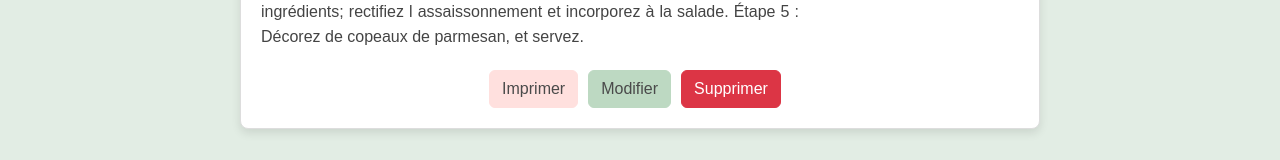
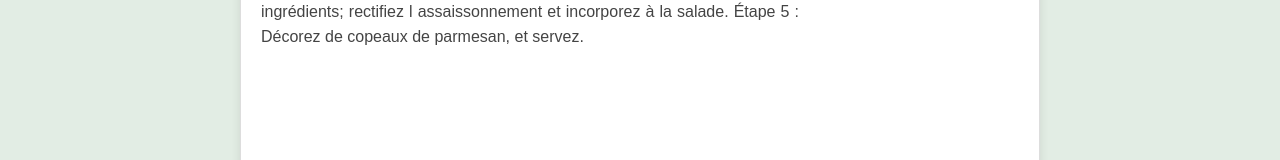
Before and after one commit to vinsse2001/cuistotfamily, an Angular app: page /recette/1 in a window 1280 px wide. Shown: the part 612-772 px from the top of the page. Built offline with nearby package versions, Linux system fonts and the light colour scheme.

Commit message:
correctif sur position boutons sous l'image

```diff
--- a/src/app/recette/recette.component.css
+++ b/src/app/recette/recette.component.css
@@ -75,7 +75,9 @@
 
 .recette-image img {
   width: 100%;
+  max-width: 250px;
   height: auto;
+  max-height: 200px;
   border-radius: 8px;
   shape-outside: inset(0 0 0 0);
 }
@@ -112,7 +114,7 @@
 
 /* Alignement des boutons */
 .recette-actions {
-  margin-top: 20px;
+  margin-top: 220px;
   display: flex;
   gap: 10px;
   justify-content: center;
```
